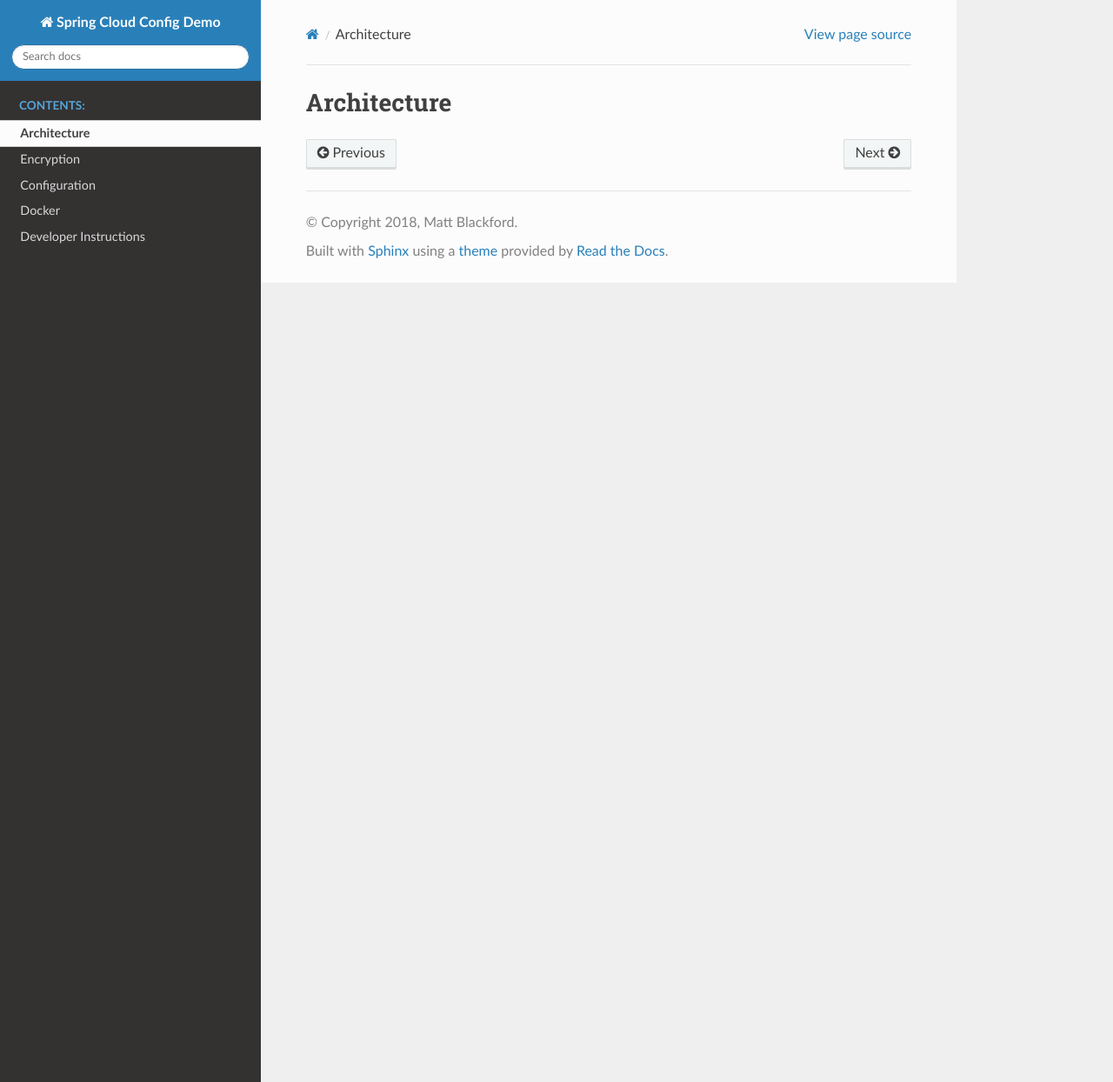
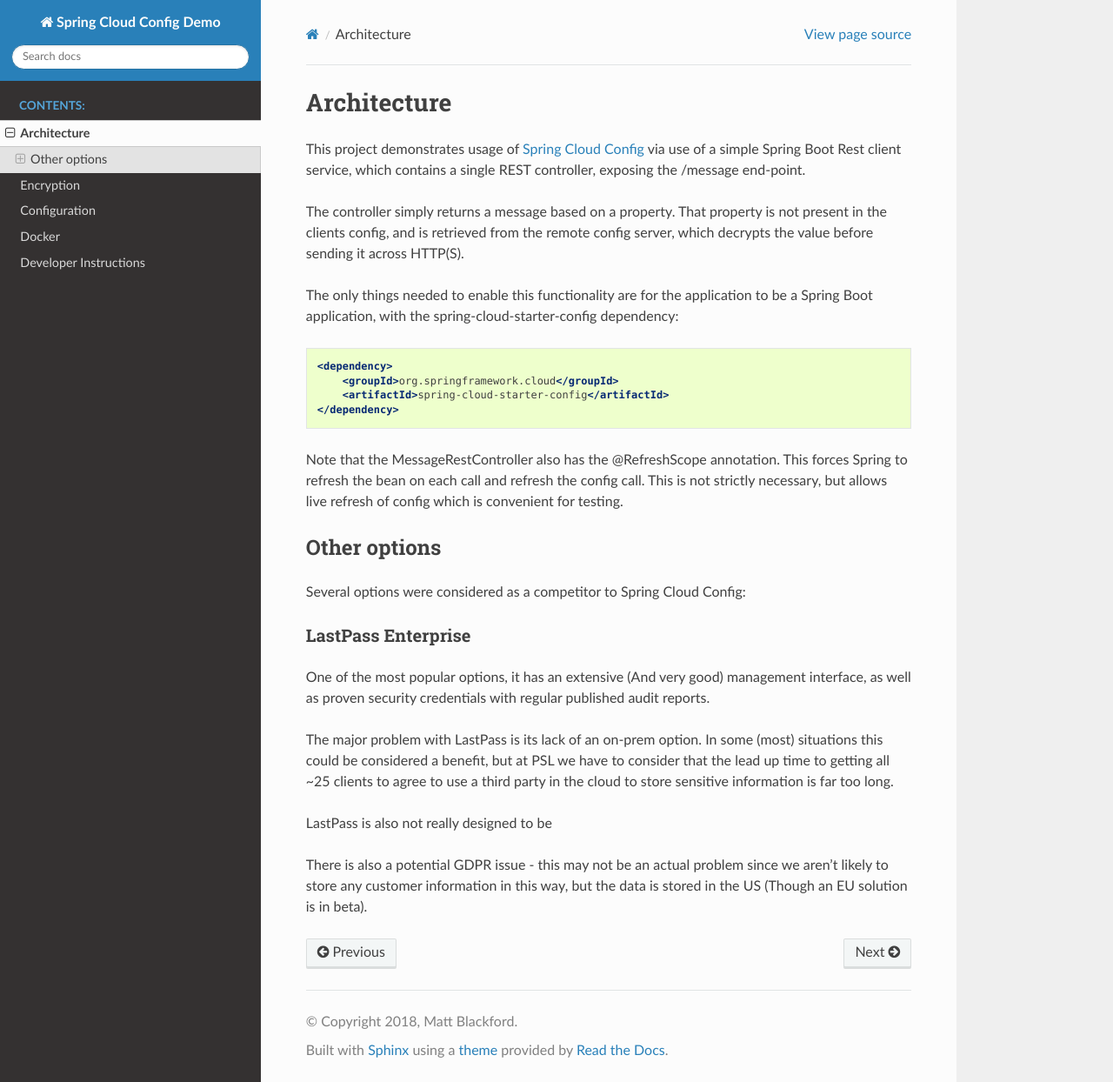
Before and after one commit to mattztech/spring-cloud-config-demo, a Sphinx documentation site: the page built from docs/source/process/architecture.rst, in a window 1280 px wide and 1244 px high. Shown: the whole window at 87% size. Built offline with Sphinx 7.4.7 and the Read the Docs theme 2.0.0, drawn with Linux system fonts in a browser that asks for light colours.

```diff
--- a/docs/source/process/architecture.rst
+++ b/docs/source/process/architecture.rst
@@ -2,3 +2,43 @@
 
 Architecture
 ************
+
+This project demonstrates usage of `Spring Cloud Config <https://cloud.spring.io/spring-cloud-config/>`_ via use of
+a simple Spring Boot Rest client service, which contains a single REST controller, exposing the /message end-point.
+
+The controller simply returns a message based on a property. That property is not present in the clients config, and
+is retrieved from the remote config server, which decrypts the value before sending it across HTTP(S).
+
+The only things needed to enable this functionality are for the application to be a Spring Boot application,
+with the spring-cloud-starter-config dependency:
+
+.. code-block:: xml
+
+    <dependency>
+        <groupId>org.springframework.cloud</groupId>
+        <artifactId>spring-cloud-starter-config</artifactId>
+    </dependency>
+
+Note that the MessageRestController also has the @RefreshScope annotation. This forces Spring to refresh the bean on
+each call and refresh the config call. This is not strictly necessary, but allows live refresh of config which is
+convenient for testing.
+
+Other options
+=============
+
+Several options were considered as a competitor to Spring Cloud Config:
+
+LastPass Enterprise
+-------------------
+
+One of the most popular options, it has an extensive (And very good) management interface, as well as proven
+security credentials with regular published audit reports.
+
+The major problem with LastPass is its lack of an on-prem option. In some (most) situations this could be considered
+a benefit, but at PSL we have to consider that the lead up time to getting all ~25 clients to agree to use a third
+party in the cloud to store sensitive information is far too long.
+
+LastPass is also not really designed to be
+
+There is also a potential GDPR issue - this may not be an actual problem since we aren't likely to store any
+customer information in this way, but the data is stored in the US (Though an EU solution is in beta).
```
Also changed, not shown: docker-compose.yml (added, +14 -0 lines), spring-cloud-config-client/src/main/resources/bootstrap.yml (+9 -0 lines).
